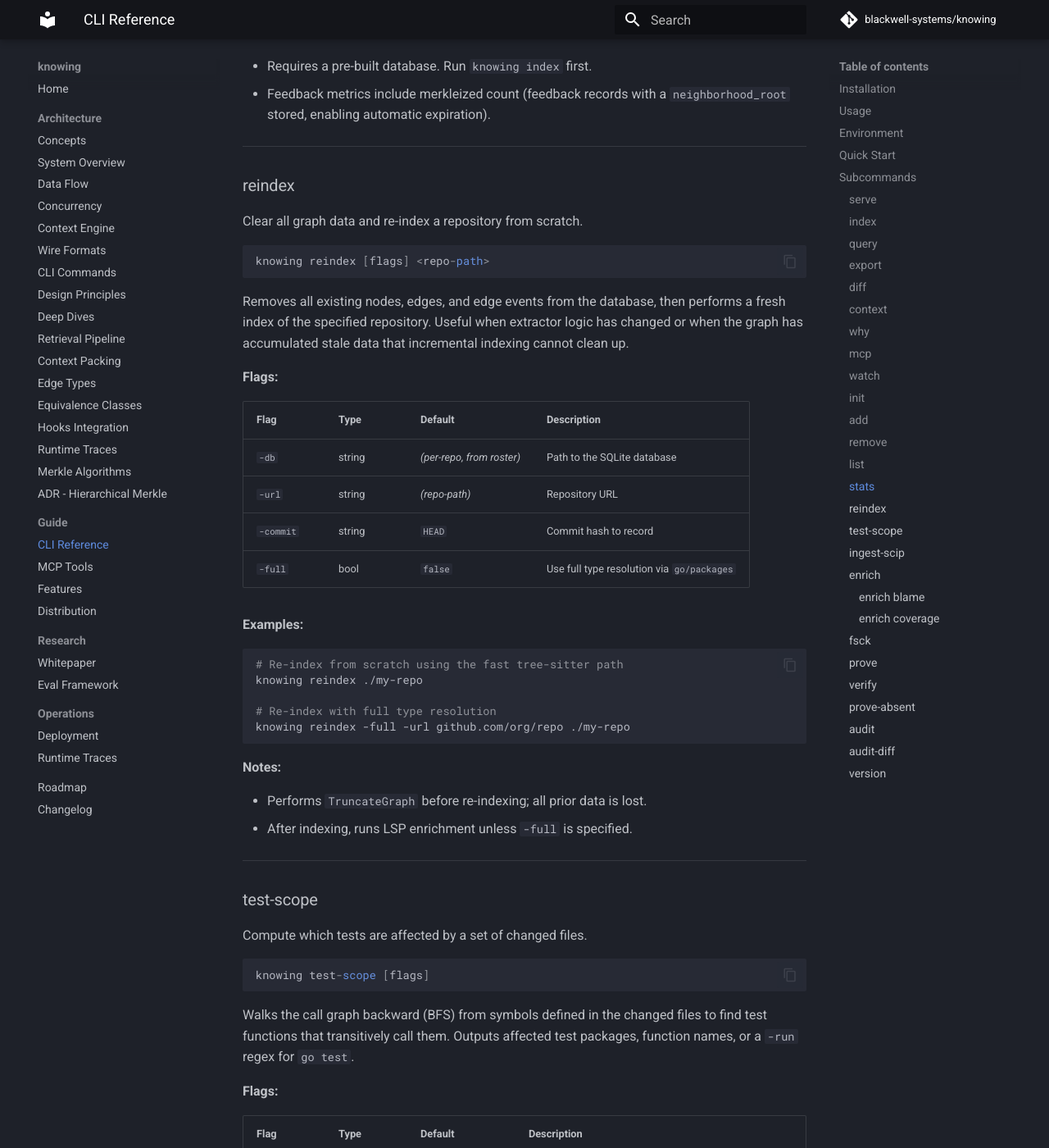
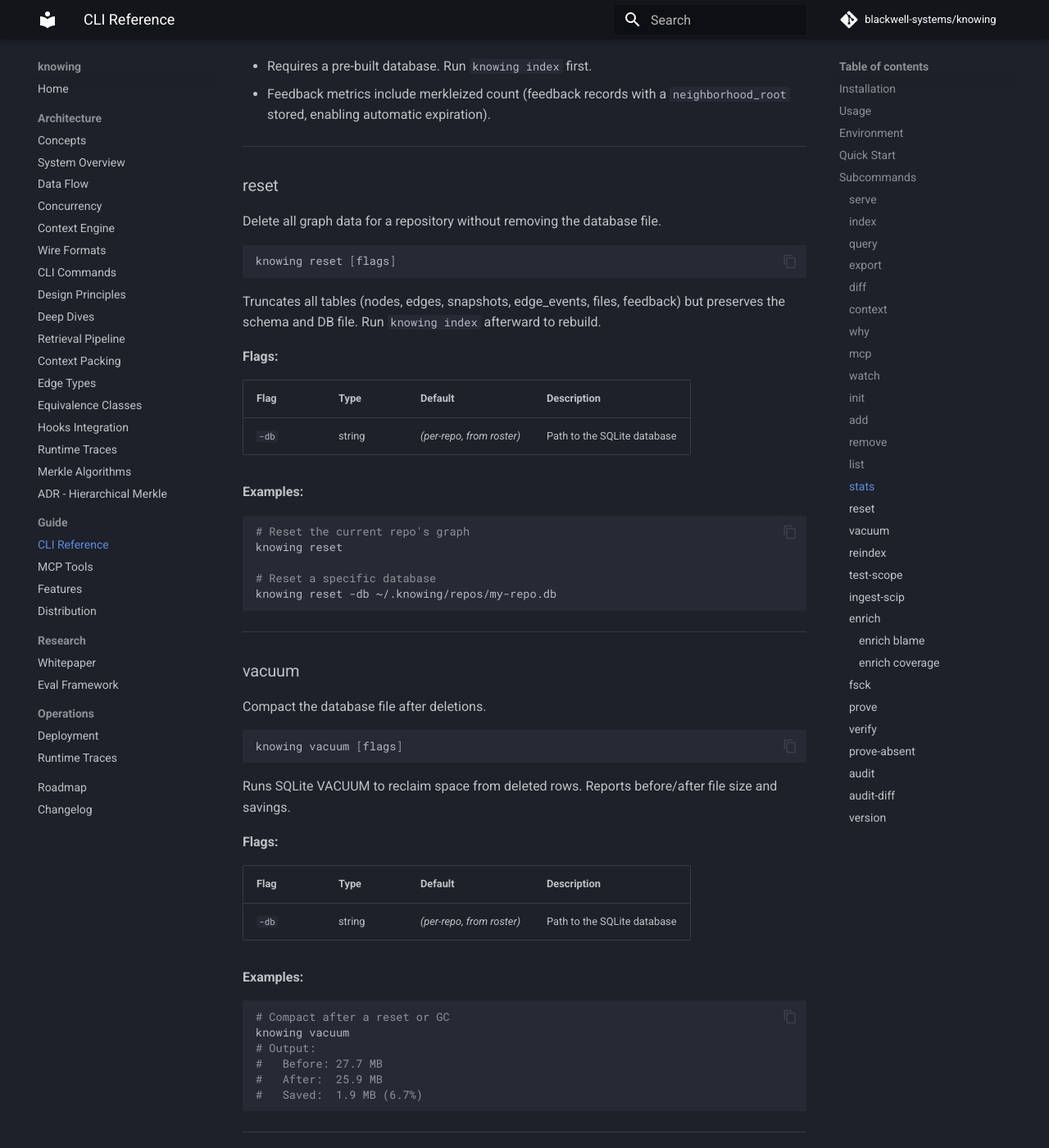
Before and after one commit to blackwell-systems/knowing, an MkDocs documentation site: the page built from docs/guide/cli.md, in a window 1280 px wide and 1400 px high, scrolled down 16791 px. Shown: the whole window at 82% size. Built offline with MkDocs 1.6.1 and Material for MkDocs 9.7.7, drawn with Linux system fonts in a browser that asks for light colours; comment, search, counter and statistics services are not loaded.

Commit message:
docs: add reset, vacuum, MCP audit tools to changelog and CLI reference

````diff
--- a/docs/guide/cli.md
+++ b/docs/guide/cli.md
@@ -745,6 +745,63 @@ knowing stats -db ~/.knowing/repos/my-repo.db
 
 ---
 
+### reset
+
+Delete all graph data for a repository without removing the database file.
+
+```
+knowing reset [flags]
+```
+
+Truncates all tables (nodes, edges, snapshots, edge_events, files, feedback) but preserves the schema and DB file. Run `knowing index` afterward to rebuild.
+
+**Flags:**
+
+| Flag | Type | Default | Description |
+|------|------|---------|-------------|
+| `-db` | string | *(per-repo, from roster)* | Path to the SQLite database |
+
+**Examples:**
+
+```bash
+# Reset the current repo's graph
+knowing reset
+
+# Reset a specific database
+knowing reset -db ~/.knowing/repos/my-repo.db
+```
+
+---
+
+### vacuum
+
+Compact the database file after deletions.
+
+```
+knowing vacuum [flags]
+```
+
+Runs SQLite VACUUM to reclaim space from deleted rows. Reports before/after file size and savings.
+
+**Flags:**
+
+| Flag | Type | Default | Description |
+|------|------|---------|-------------|
+| `-db` | string | *(per-repo, from roster)* | Path to the SQLite database |
+
+**Examples:**
+
+```bash
+# Compact after a reset or GC
+knowing vacuum
+# Output:
+#   Before: 27.7 MB
+#   After:  25.9 MB
+#   Saved:  1.9 MB (6.7%)
+```
+
+---
+
 ### reindex
 
 Clear all graph data and re-index a repository from scratch.
````
Also changed, not shown: CHANGELOG.md (+12 -0 lines).
